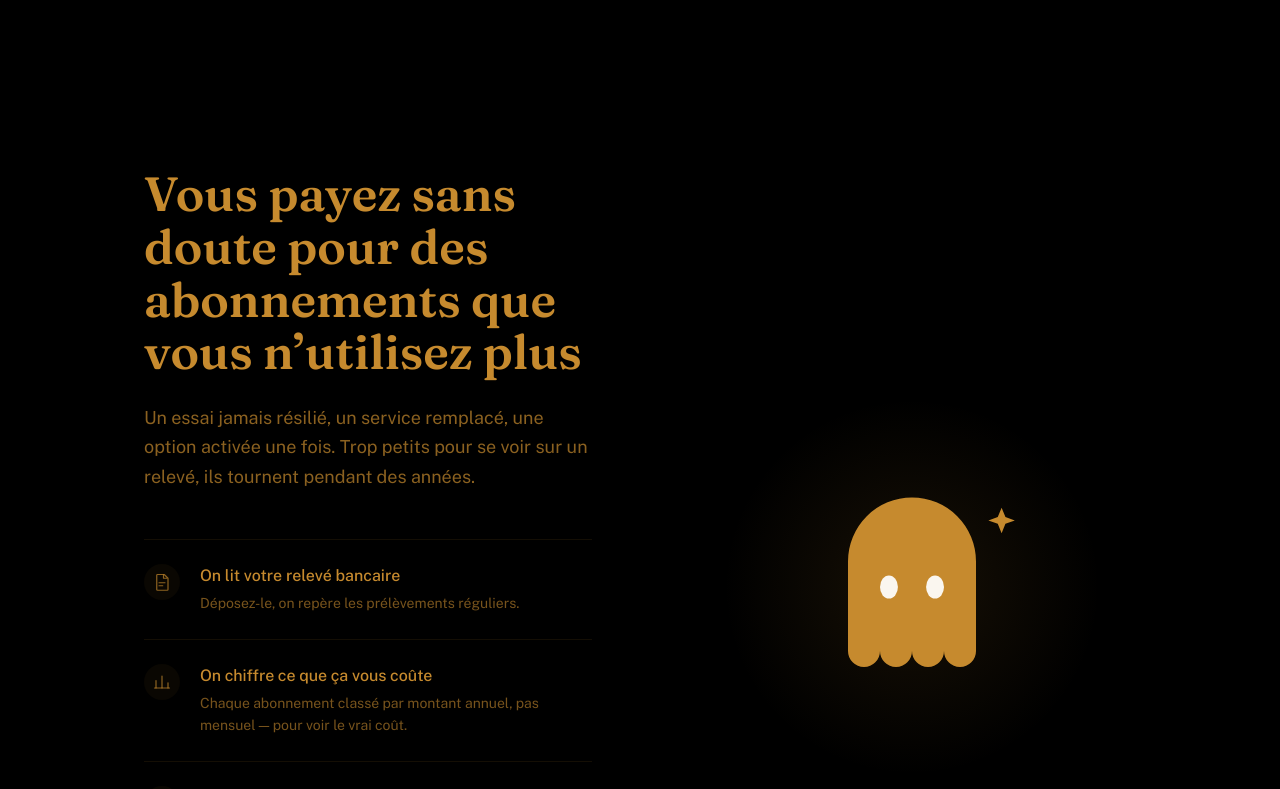
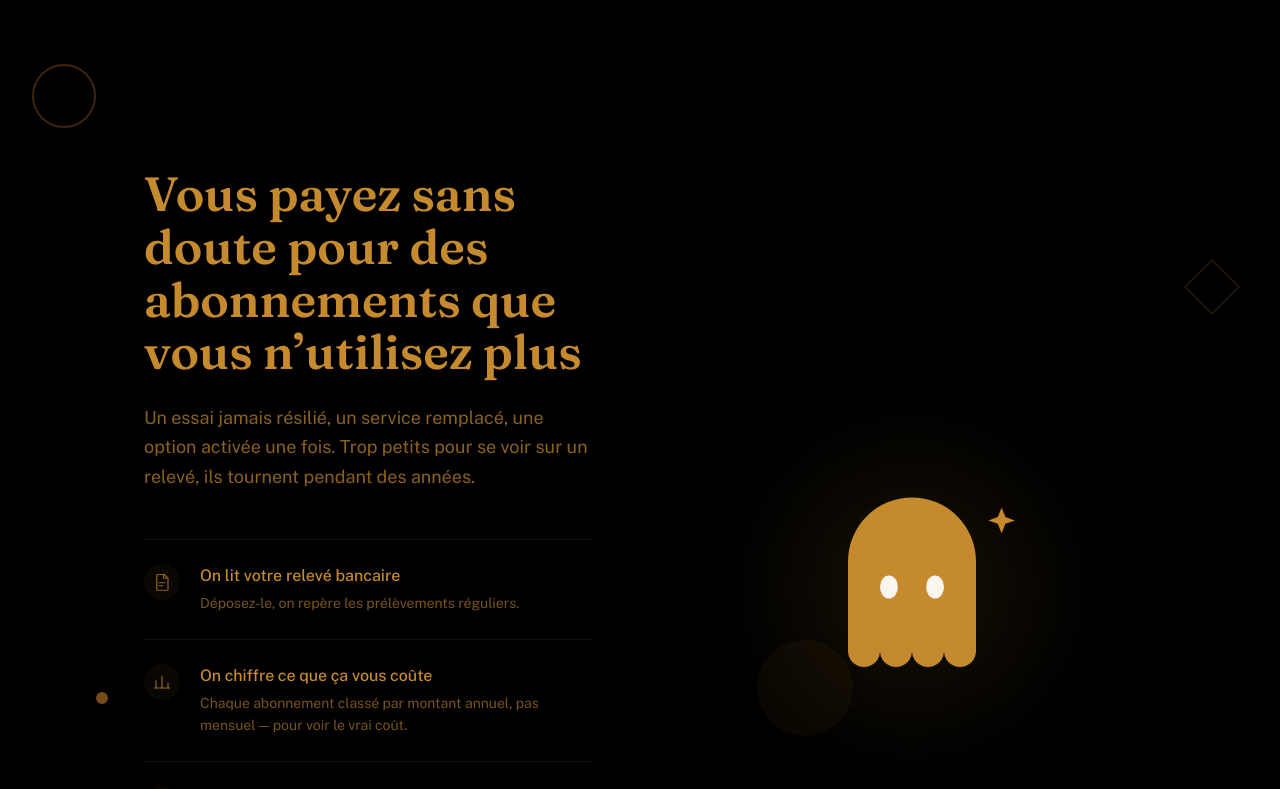
Before and after one commit to tvrn-21/Fantomes-, a Next.js app in the folder fantomes/: page / in a window 1280 px wide. Shown: the top 789 px of the page. Built offline with nearby package versions, Linux system fonts and the light colour scheme.

Commit message:
Update page.tsx

```diff
--- a/fantomes/app/page.tsx
+++ b/fantomes/app/page.tsx
@@ -10,6 +10,10 @@ export default function Home({
 
   return (
     <main className="min-h-screen flex flex-col overflow-hidden">
+            <div className="absolute top-16 left-8 w-16 h-16 rounded-full border-2 border-gold/30 pointer-events-none hidden md:block" />
+      <div className="absolute bottom-24 left-24 w-3 h-3 rounded-full bg-gold/60 pointer-events-none hidden md:block" />
+      <div className="absolute top-1/3 right-12 w-10 h-10 border-2 border-ink/15 rotate-45 pointer-events-none hidden md:block" />
+      <div className="absolute bottom-16 right-1/3 w-24 h-24 rounded-full bg-ink/5 pointer-events-none hidden md:block" />
             <div className="mx-auto w-full max-w-6xl flex-1 grid md:grid-cols-2 md:gap-24 items-center px-6 sm:px-10 lg:px-20 py-20 md:py-32">
         <div className="max-w-xl mx-auto md:mx-0 text-center md:text-left">
           {(paiementErreur || paiementAnnule) && (
```
